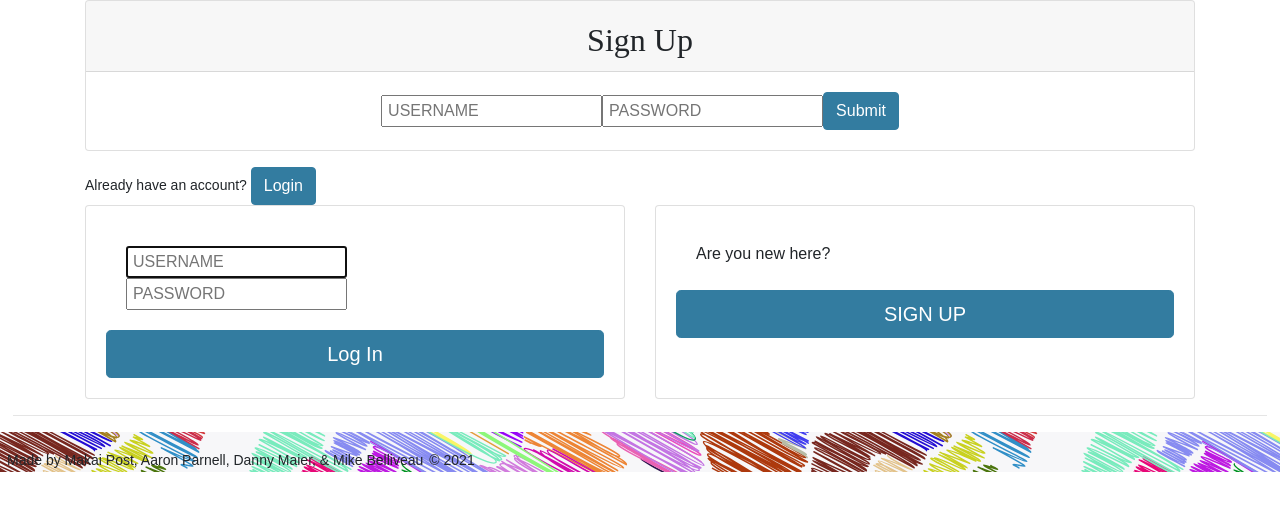
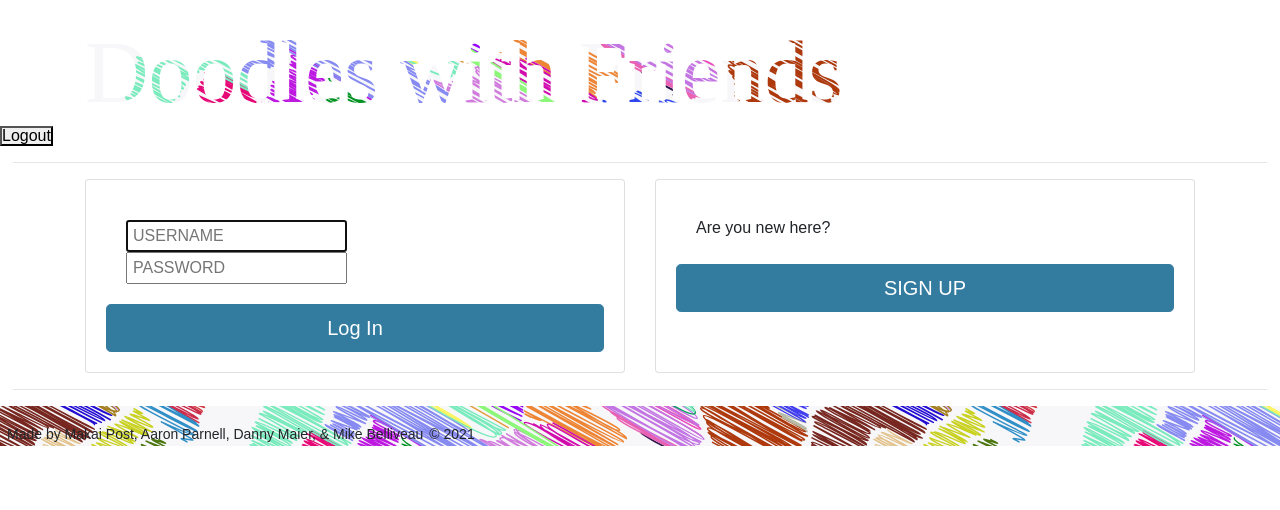
Before and after one commit to ToMakPo/Doodles-with-Friends, a React (Create React App) app in the folder client/: page / in a window 1280 px wide. Shown: the top 510 px of the page. Built offline with nearby package versions, Linux system fonts and the light colour scheme; a web font is replaced by a local one.

Commit message:
fixed merge issue

```diff
--- a/client/src/components/PageHeader.js
+++ b/client/src/components/PageHeader.js
@@ -1,145 +1,37 @@
-import { useState, useRef } from "react"
-import API from "../utils/API";
-import { useLogin } from "../utils/auth";
+// import { useContext } from "react"
+// import { Link } from 'react-router-dom'
+import Jumbotron from "./Jumbotron"
+// import GameContext from "../utils/GameContext"
+import LogoutButton from "./LogoutButton"
+import GameContext from "../utils/GameContext"
+import '../styles/PageHeader.css'
 import '../styles/palette.css'
-import '../styles/Signup.css'
 
 
-const Signup = ({ logUserIn, setLoginDisplay }) => {
-    // const [username, setUsername] = useState('')
-    // const [password, setPassword] = useState('')
-
-    const usernameInput = useRef('')
-    const passwordInput = useRef('')
-    const login = useLogin();
-
-    const handleSubmit = async e => {
-        e.preventDefault();
-
-        const username = usernameInput.current.value;
-        const password = usernameInput.current.value;
-
-        try {
-
-            // Register the user.
-            await API.register({ username, password });
-
-            // User has been successfully registered, now log them in with the same information.
-            await login({ username, password });
-
-            // User has been successfully registered, logged in and added to state. Perform any additional actions you need here such as redirecting to a new page.
-
-        } catch (err) {
-
-            // Handle error responses from the API. This will include
-            if (err.response && err.response.data) console.log(err.response.data);
-
-        }
-    }
-
-    // const checkUsername = event => {
-    //     const value = event.target.value
-
-    //     let passed = true
-    //     //TODO: check username; set passed to false if failed
-
-    //     setUsername(passed ? value : '')
-    //     return passed
-    // }
-
-    // const checkPassword = event => {
-    //     const value = event.target.value
-
-    //     let passed = true
-    //     //TODO: check password; set passed to false if failed
-
-    //     setPassword(passed ? value : '')
-    //     return passed
-    // }
-
-    // const signup = event => {
-    //     event.preventDefault()
-
-    //     if (username === '') {
-    //         usernameInput.current.focus()
-    //         //TODO display message to let user know there was an issue.
-    //         return
-    //     }
-
-    //     if (password === '') {
-    //         passwordInput.current.focus()
-    //         //TODO display message to let user know there was an issue.
-    //         return
-    //     }
-
-    //     const user = {
-    //         username,
-    //         hash: hashPassword(password)
-    //     }
-
-    //     //TODO signup user
-
-    //     logUserIn(user)
-    // }
-
-    // const hashPassword = password => {
-    //     const hash = password //TODO: create a password hash.
-    //     return hash
-    // }
+const PageHeader = () => {
+    // const { user } = useContext(GameContext)
 
     return (
+        <>
+            <header>
+                <Jumbotron />
 
-        <div
-            id="bootstrap-overrides"
-            className=" sketchBackground">
-            <main className="container">
-                {/* <div className="card-deck"> */}
-                <div class="card">
-                    <h2 className="card-header">Sign Up</h2>
-                    <div class="card-body d-flex justify-content-around align-items-center">
-                        <form
-                            class="d-flex justify-content-around align-items-center"
-                            onSubmit={handleSubmit}>
-                            {/* <div class=" "> */}
-                            <div class="">
-                                <span>
-                                    <label htmlFor="username:"></label>
-                                    <input
-                                        id='username'
-                                        type="text"
-                                        placeholder="USERNAME"
-                                        // onBlur={checkUsername}
-                                        ref={usernameInput}
-                                        autoComplete="username" autoFocus />
-                                </span>
-                            </div>
-                            <br></br>
-                            <div className="">
-                                <span>
-                                    <label htmlFor="password:"></label>
-                                    <input
-                                        id='password' type="password"
-                                        placeholder="PASSWORD"
-                                        // onBlur={checkPassword}
-                                        ref={passwordInput}
-                                        autoComplete="new-password" />
-                                </span>
-                            </div>
+                <div>
 
-                            {/* <div className=""> */}
-                            <button className="btn btn-primary btn-block">Submit</button>
-                            {/* </div> */}
-                            {/* </div> */}
-                        </form>
+                    <>
 
-                    </div>
-                    {/* </div> */}
+                        <LogoutButton />
+                    </>
+
+                    {/* {user && (<>
+                    <span>{user.username}</span>
+                    <Link to='/login' onClick={logUserOut}>Log out</Link>
+                </>)} */}
                 </div>
-                <br></br>
-                <small>Already have an account? <button type="button" className="btn btn-primary" onClick={() => window.location.assign('/')}>Login</button></small>
-            </main>
-        </div>
+            </header>
+            <hr />
+        </>
     )
 }
 
-export default Signup
+export default PageHeader
```
